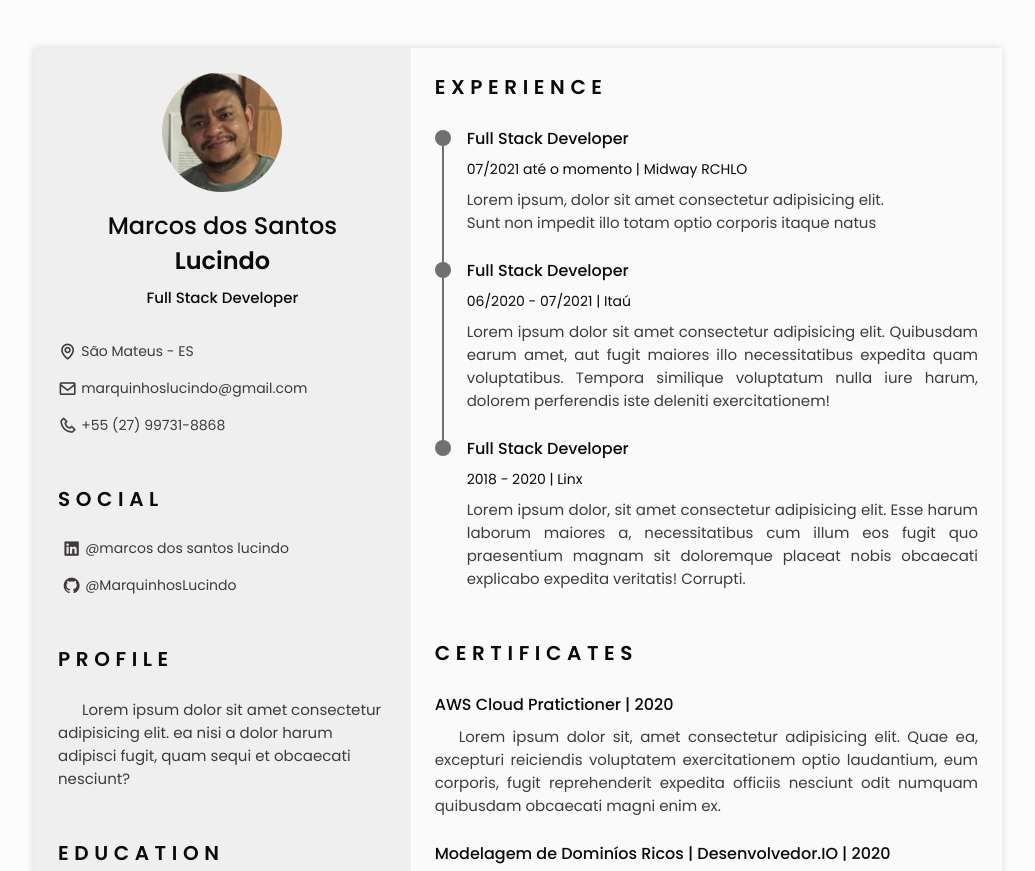
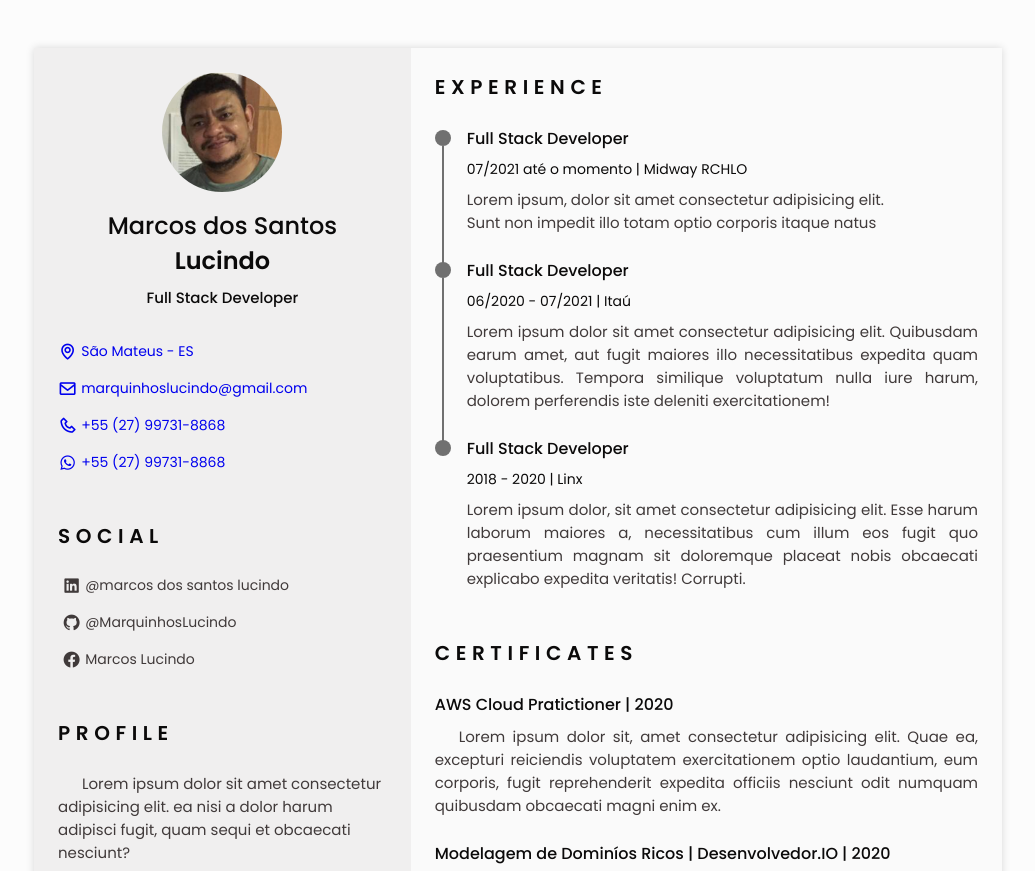
Before and after one commit to MarquinhosLucindo/curriculo-letletscode, a plain HTML site: page index.html in a window 1280 px wide. Shown: the top 871 px of the page, without its empty margins (122-1157 px from the left). Drawn offline with nearby package versions, Linux system fonts and the light colour scheme.

Commit message:
atualização 3

```diff
--- a/index.html
+++ b/index.html
@@ -91,15 +91,18 @@
               </div>
 
               <div class="home__address bd-grid">
-                <span class="home__information">
+                <a href="https://www.google.com.br/maps/place/18%C2%B043'27.3%22S+39%C2%B051'27.4%22W/@-18.724248,-39.8585222,18z/data=!3m1!4b1!4m14!1m7!3m6!1s0xb5f9f56b07cff7:0x3ba48b3f05e23a4b!2sS%C3%A3o+Mateus+-+ES!3b1!8m2!3d-18.716613!4d-39.8558783!3m5!1s0x0:0xa0f541c85027572b!7e2!8m2!3d-18.7242482!4d-39.8576021" class="home__information" target="_blank">
                   <i class="bx bx-map home__icon"></i> São Mateus - ES
-                </span>
-                <span class="home__information">
+                </a>
+                <a href="mailto:marquinhoslucindo@gmail.com" class="home__information" type="email" target="_blank">
                   <i class="bx bx-envelope home__icon"></i> marquinhoslucindo@gmail.com
-                </span>
-                <span class="home__information">
+                </a>
+                <a href="tel:+552799731-8868" class="home__information" target="_blank">
                   <i class="bx bx-phone home__icon"></i> +55 (27) 99731-8868
-                </span>
+                </a>
+                <a href="https://api.whatsapp.com/send?phone=5527997318868" class="home__information" target="_blank">
+                  <i class="bx bxl-whatsapp home__icon"></i> +55 (27) 99731-8868
+                </a>
               </div>
             </div>
 
@@ -123,6 +126,14 @@
                 class="social__link"
               >
                 <i class="bx bxl-github social__icon"></i> @MarquinhosLucindo
+              </a>
+
+              <a
+                href="https://www.facebook.com/profile.php?id=100000164204705"
+                target="_blank"
+                class="social__link"
+              >
+                <i class="bx bxl-facebook-circle social__icon"></i> Marcos Lucindo
               </a>
             </div>
           </section>
```
